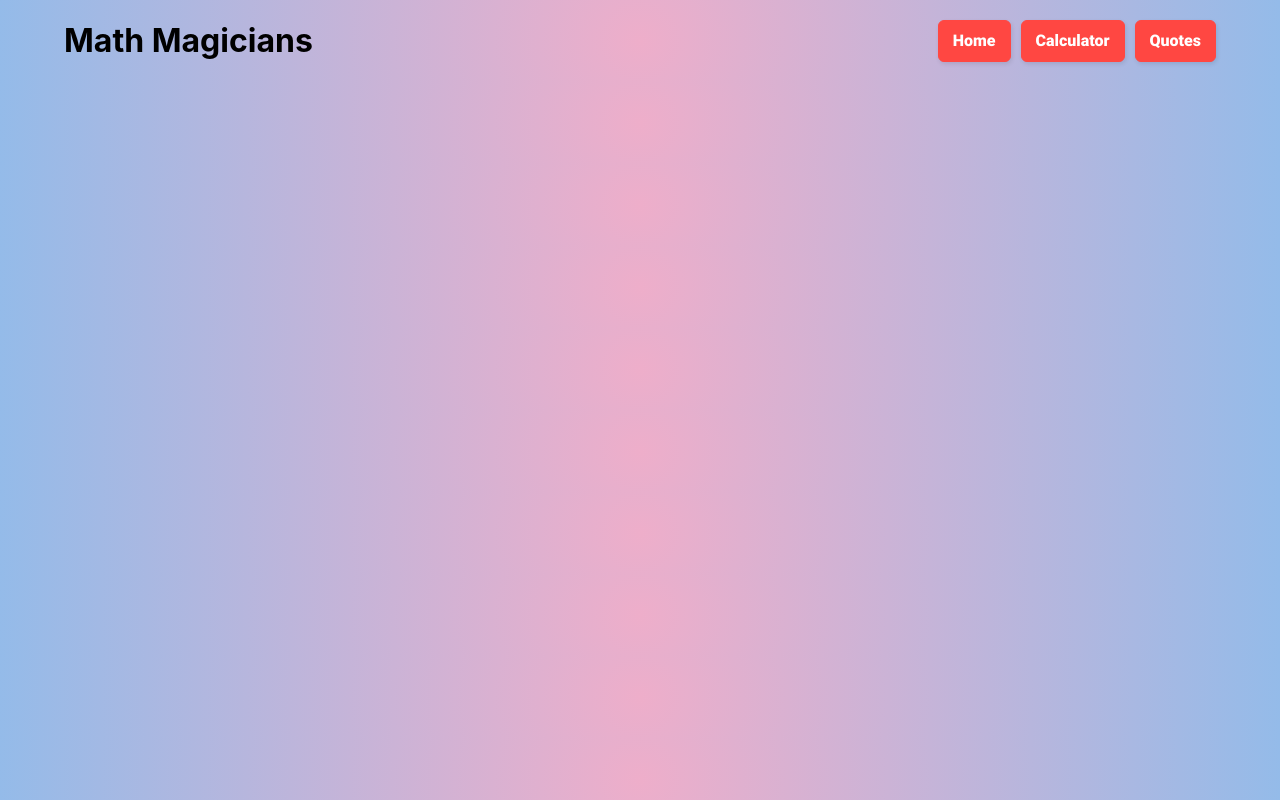
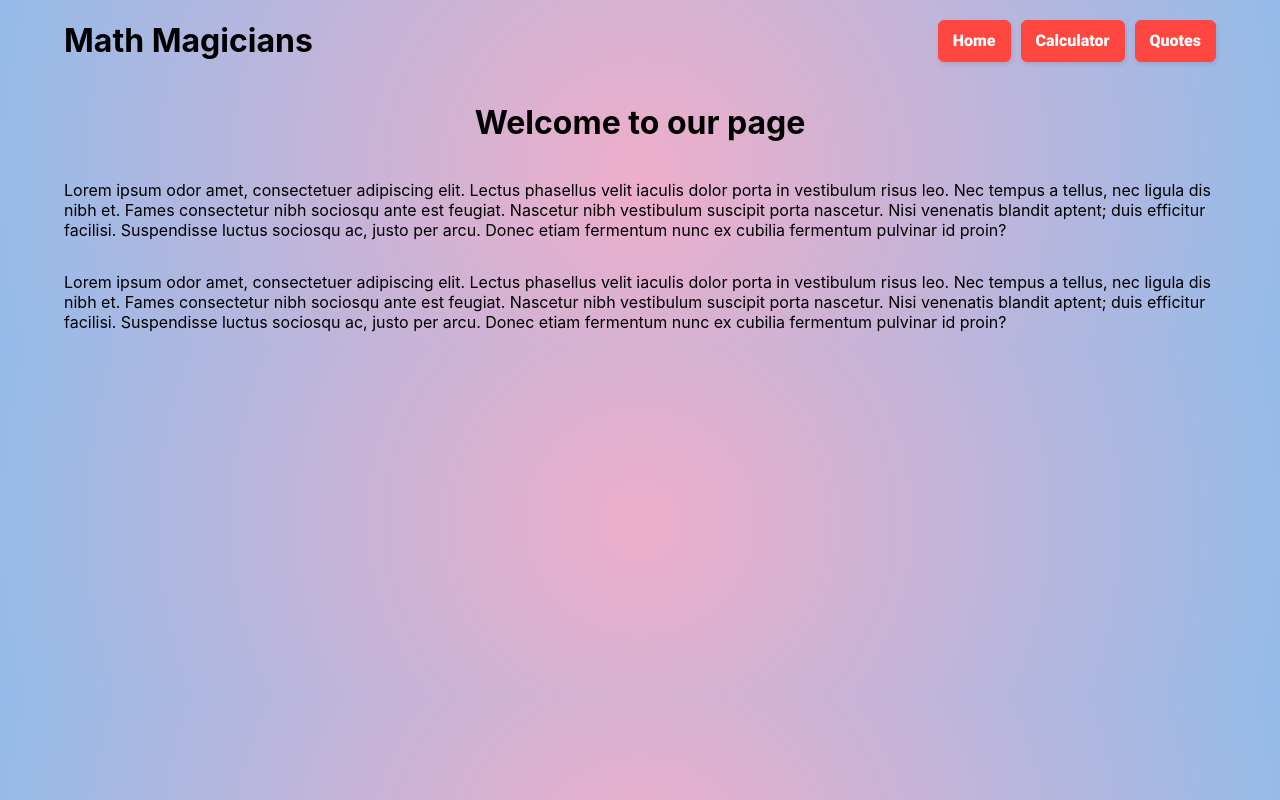
Before and after one commit to anas599/Calculator-, a React (Create React App) app: page / in a window 1280 px wide. Built offline with nearby package versions, Linux system fonts and the light colour scheme; the HTML template or start-up script is replaced by a standard one.

Commit message:
Add testing using jest

```diff
--- a/package.json
+++ b/package.json
@@ -54,6 +54,7 @@
     "eslint-plugin-react": "^7.32.2",
     "eslint-plugin-react-hooks": "^4.6.0",
     "gh-pages": "^5.0.0",
+    "jest": "^27.5.1",
     "stylelint": "^13.13.1",
     "stylelint-config-standard": "^21.0.0",
     "stylelint-csstree-validator": "^1.9.0",
--- a/src/App.js
+++ b/src/App.js
@@ -14,7 +14,7 @@
           <nav>
             <ul>
               <li>
-                <Link to="/Math-magicians">Home</Link>
+                <Link to="/">Home</Link>
               </li>
               <li>
                 <Link to="/calculator">Calculator</Link>
@@ -27,7 +27,7 @@
           <h1>Math Magicians</h1>
         </header>
         <Routes>
-          <Route path="/Math-magicians" element={<Home />} />
+          <Route path="/" element={<Home />} />
           <Route path="/calculator" element={<MainCalculator />} />
           <Route path="/quote" element={<Quote />} />
         </Routes>
```
Also changed, not shown: .babelrc, 2 other files (tests, documents, lock files or other folders).
